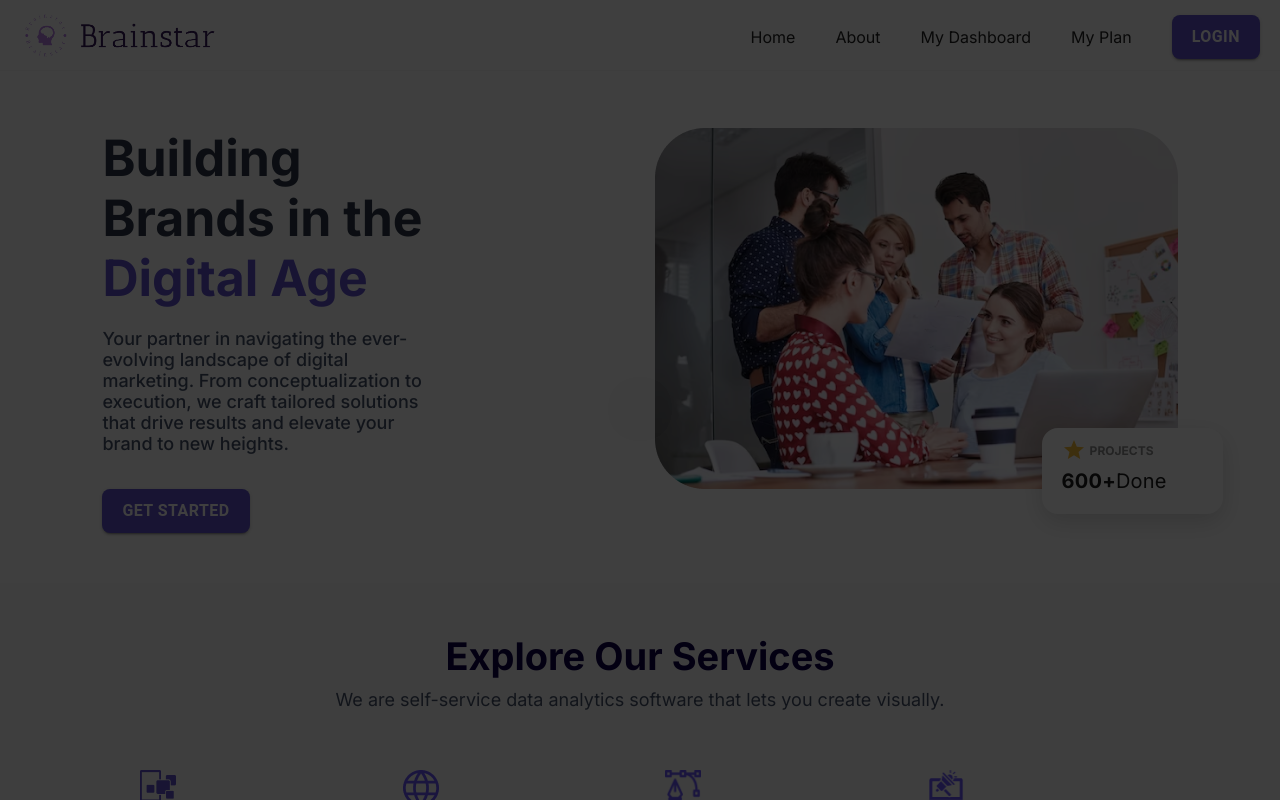
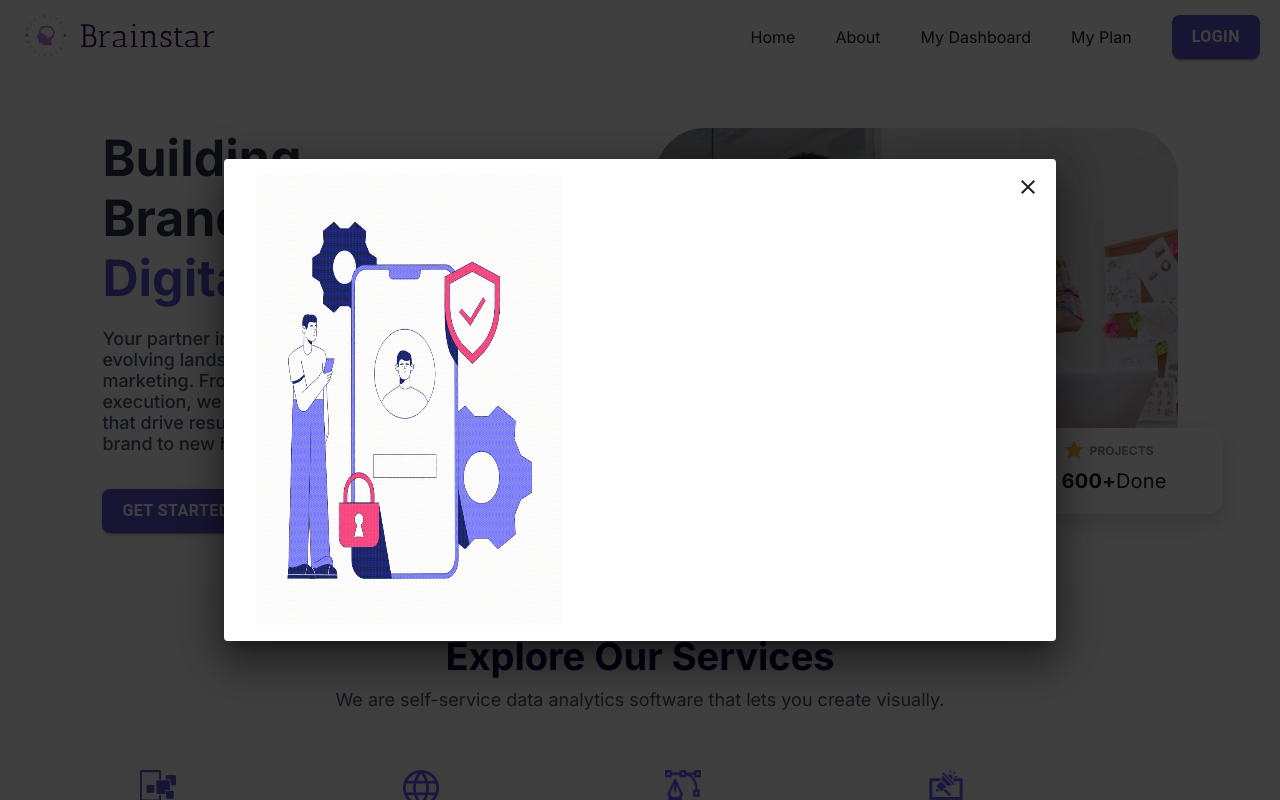
Before and after one commit to ayushyadav003/brainstar, a Next.js app: page / in a window 1280 px wide. Both pictures are taken after a click on the button "GET STARTED". Shown: the top 800 px of the page. Built offline with nearby package versions, Linux system fonts and the light colour scheme.

Commit message:
auth form update

```diff
--- a/src/components/auth/auth.module.scss
+++ b/src/components/auth/auth.module.scss
@@ -1,2 +1,17 @@
 .authWrapper {
+  padding: 1rem 2rem;
+  height: 450px;
+  width: 60vw;
+  position: relative;
+  .closeIcon {
+    position: absolute;
+    right: 1rem;
+    top: 1rem;
+    cursor: pointer;
+  }
+  .imgWrapper {
+    position: relative;
+    width: 40%;
+    height: 100%;
+  }
 }
--- a/src/components/auth/index.jsx
+++ b/src/components/auth/index.jsx
@@ -2,6 +2,8 @@ import React from "react";
 import { Dialog } from "@mui/material";
 import { useSelector } from "react-redux";
 import styles from "./auth.module.scss";
+import Image from "next/image";
+import { Close } from "@mui/icons-material";
 
 export default function AuthPopup() {
   const { authPopup } = useSelector(({ user }) => ({
@@ -14,9 +16,12 @@ export default function AuthPopup() {
 
   return (
     <div>
-      <Dialog onClose={handleClose} open={authPopup}>
+      <Dialog onClose={handleClose} open={authPopup} maxWidth={false}>
         <div className={styles.authWrapper}>
-          <div className={styles.imgWrapper}></div>
+          <Close className={styles.closeIcon} />
+          <div className={styles.imgWrapper}>
+            <Image src="/auth.gif" fill />
+          </div>
           <div className={styles.formWrapper}></div>
         </div>
       </Dialog>
```
Also changed, not shown: public/auth.gif (added), 1 other file (tests, documents, lock files or other folders).
